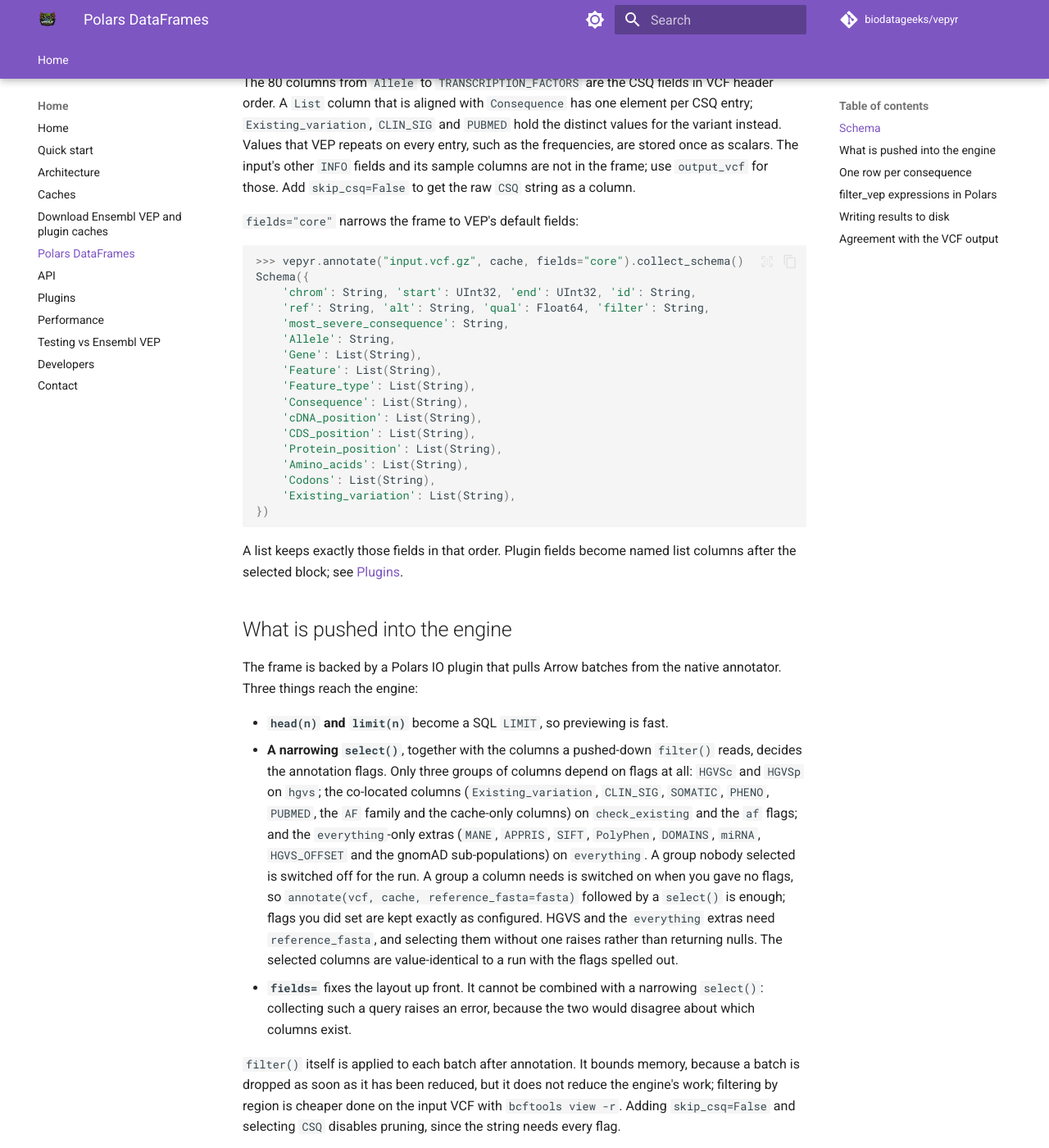
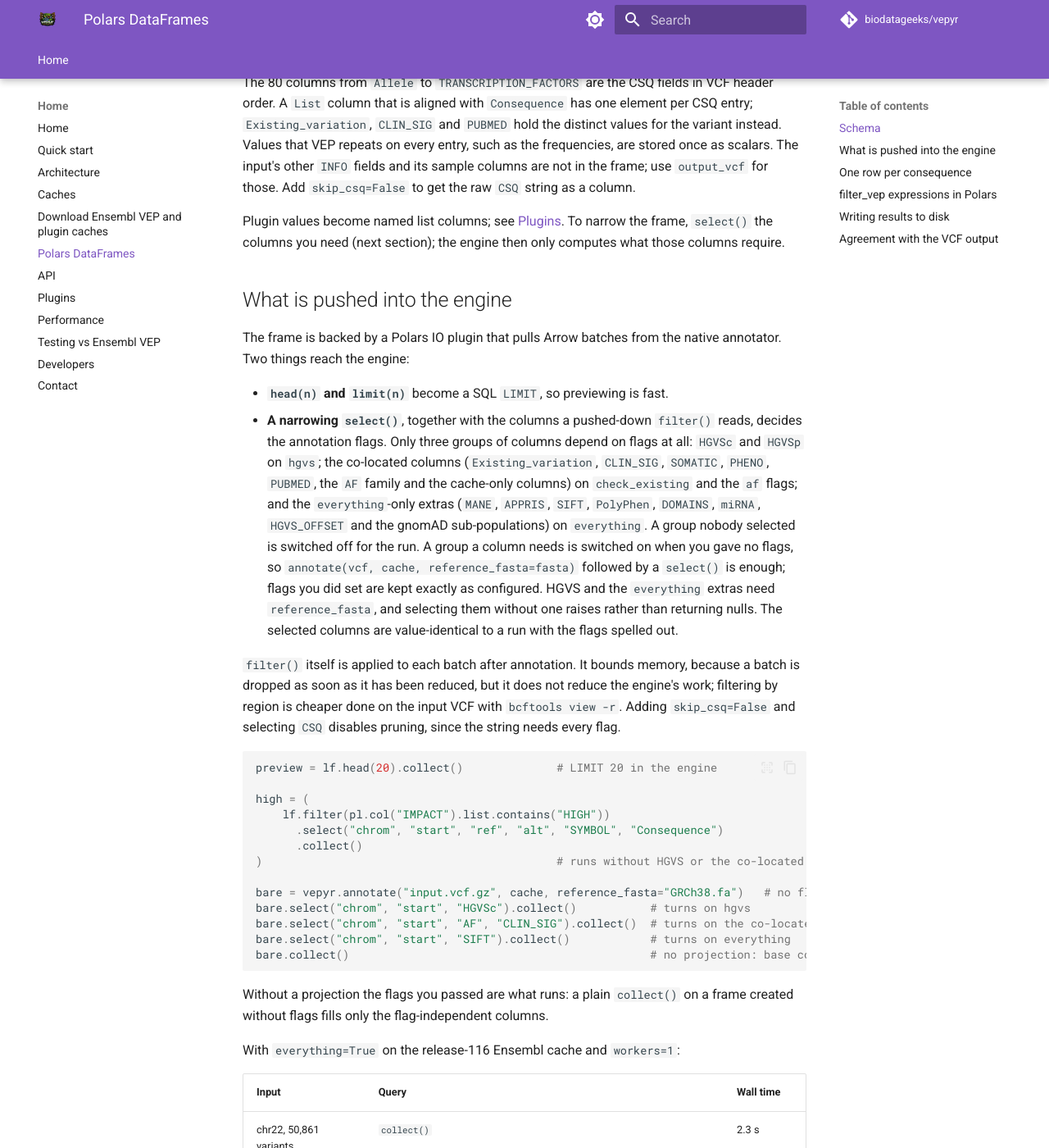
Before and after one commit to biodatageeks/vepyr, an MkDocs documentation site: the page built from docs/dataframes.md, in a window 1280 px wide and 1400 px high, scrolled down 2549 px. Shown: the whole window at 82% size. Built offline with MkDocs 1.6.1 and Material for MkDocs 9.7.7, drawn with Linux system fonts in a browser that asks for light colours; comment, search, counter and statistics services are not loaded.

Commit message:
docs(dataframes): drop the fields= material, select() covers it
Co-Authored-By: Claude Fable 5.1 <noreply@anthropic.com>
Claude-Session: https://claude.ai/code/session_01F6y34WjrWGvL9hS5Eg95Y8

````diff
--- a/docs/dataframes.md
+++ b/docs/dataframes.md
@@ -133,35 +133,14 @@ entry, such as the frequencies, are stored once as scalars. The input's other
 `INFO` fields and its sample columns are not in the frame; use `output_vcf`
 for those. Add `skip_csq=False` to get the raw `CSQ` string as a column.
 
-`fields="core"` narrows the frame to VEP's default fields:
-
-```python
->>> vepyr.annotate("input.vcf.gz", cache, fields="core").collect_schema()
-Schema({
-    'chrom': String, 'start': UInt32, 'end': UInt32, 'id': String,
-    'ref': String, 'alt': String, 'qual': Float64, 'filter': String,
-    'most_severe_consequence': String,
-    'Allele': String,
-    'Gene': List(String),
-    'Feature': List(String),
-    'Feature_type': List(String),
-    'Consequence': List(String),
-    'cDNA_position': List(String),
-    'CDS_position': List(String),
-    'Protein_position': List(String),
-    'Amino_acids': List(String),
-    'Codons': List(String),
-    'Existing_variation': List(String),
-})
-```
-
-A list keeps exactly those fields in that order. Plugin fields become named
-list columns after the selected block; see [Plugins](plugins.md).
+Plugin values become named list columns; see [Plugins](plugins.md). To
+narrow the frame, `select()` the columns you need (next section); the engine
+then only computes what those columns require.
 
 ## What is pushed into the engine
 
 The frame is backed by a Polars IO plugin that pulls Arrow batches from the
-native annotator. Three things reach the engine:
+native annotator. Two things reach the engine:
 
 - **`head(n)` and `limit(n)`** become a SQL `LIMIT`, so previewing is fast.
 - **A narrowing `select()`**, together with the columns a pushed-down
@@ -178,9 +157,6 @@ native annotator. Three things reach the engine:
   `everything` extras need `reference_fasta`, and selecting them without one
   raises rather than returning nulls. The selected columns are value-identical
   to a run with the flags spelled out.
-- **`fields=`** fixes the layout up front. It cannot be combined with a
-  narrowing `select()`: collecting such a query raises an error, because the
-  two would disagree about which columns exist.
 
 `filter()` itself is applied to each batch after annotation. It bounds memory,
 because a batch is dropped as soon as it has been reduced, but it does not
````
